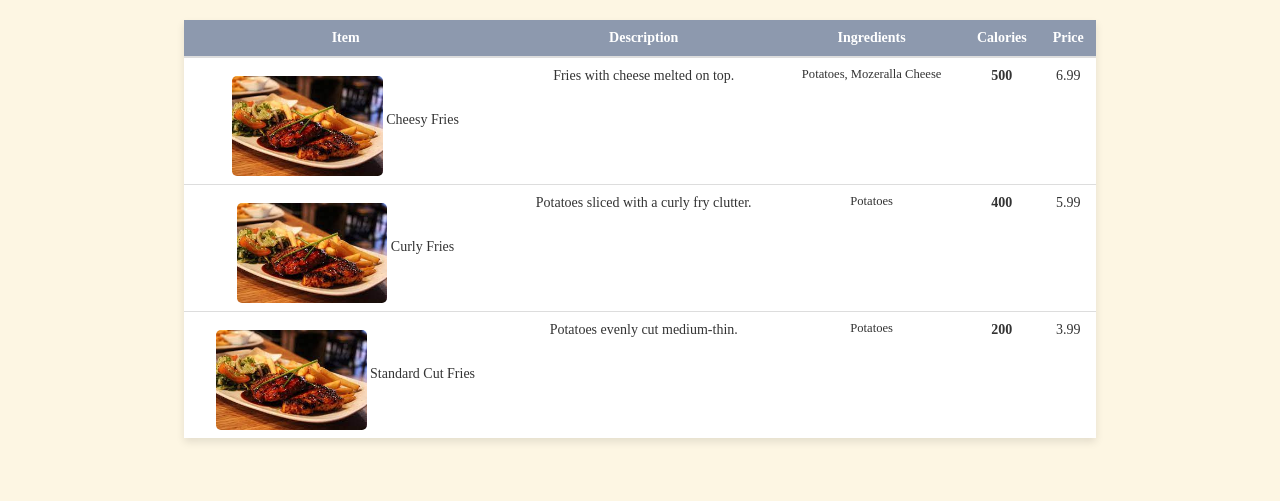
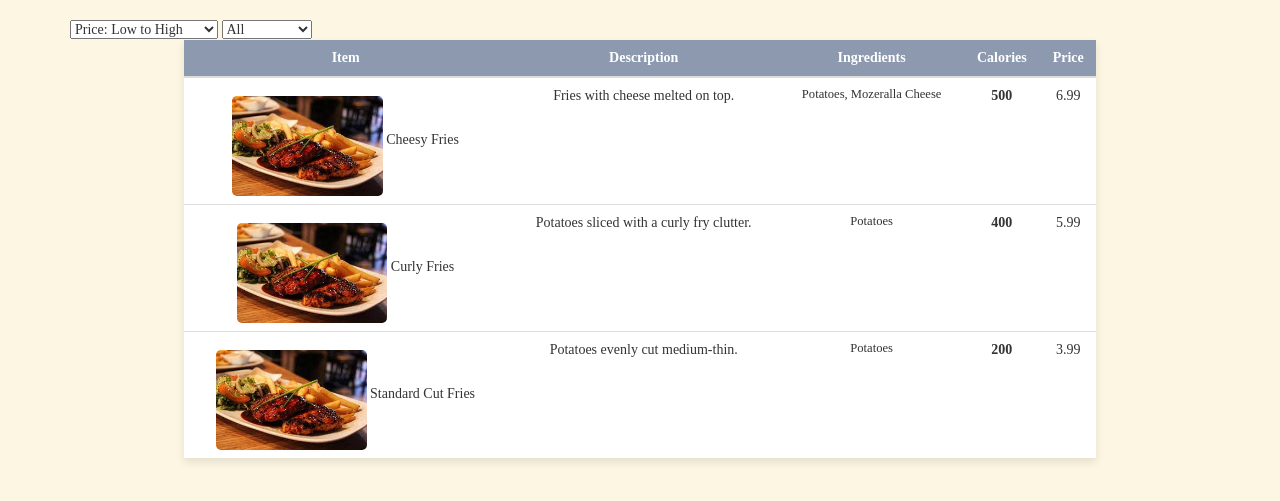
Before and after one commit to MartinOsmani/Restaurant-Management-System-Year-2-Team-Project, a Flask app: page /menu in a window 1280 px wide. Shown: the top 501 px of the page. Run offline with Flask 3, Linux system fonts and the light colour scheme; data comes from the database, SQL or seed files in the repository; some libraries are stand-ins or nearby versions.

Commit message:
Add filtering price,calorie filtering. Add dish type sorting.

```diff
--- a/flaskr/templates/menu.html
+++ b/flaskr/templates/menu.html
@@ -30,7 +30,7 @@
       color: #fff;
     }
     .menu-table .item-image img {
-      height: 100px; /* Adjust based on your needs */
+      height: 100px;
       width: auto;
       border-radius: 5px;
       margin-top: 10px;
@@ -48,6 +48,20 @@
 <body>
 
 <div class="container">
+  <div>
+    <select id="sortSelect" onchange="sortMenu()">
+      <option value="price-low-high">Price: Low to High</option>
+      <option value="price-high-low">Price: High to Low</option>
+      <option value="calorie-low-high">Calories: Low to High</option>
+      <option value="calorie-high-low">Calories: High to Low</option>
+    </select>
+    <select id="filterCategory" onchange="filterByCategory()">
+      <option value="all">All</option>
+      <option value="main">Main Dish</option>
+      <option value="starter">Starter Dish</option>
+      <option value="drink">Drinks</option>
+    </select>
+  </div>
   <div class="menu-table">
     <table class="table">
       <thead>
@@ -59,9 +73,9 @@
           <th>Price</th>
         </tr>
       </thead>
-      <tbody>
-        {% for item in menu_items %}
-          <tr>
+      <tbody id="menuItems">
+                {% for item in menu_items %}
+          <tr category="{{ item.menu_item_category }}">
             <td class="item-image">
               <img src="{{ item.menu_item_image_url }}" alt="{{ item.menu_item_name }}" class="item-thumbnail">
               <span class="item-name">{{ item.menu_item_name }}</span>
@@ -76,6 +90,45 @@
     </table>
   </div>
 </div>
+<script>
+function sortMenu() {
+  const sortValue = document.getElementById('sortSelect').value;
+  let rows = Array.from(document.getElementById('menuItems').rows);
 
+  switch(sortValue) {
+    case 'price-low-high':
+      rows.sort((a, b) => parseFloat(a.cells[4].textContent) - parseFloat(b.cells[4].textContent));
+      break;
+    case 'price-high-low':
+      rows.sort((a, b) => parseFloat(b.cells[4].textContent) - parseFloat(a.cells[4].textContent));
+      break;
+    case 'calorie-low-high':
+      rows.sort((a, b) => parseFloat(a.cells[3].textContent) - parseFloat(b.cells[3].textContent));
+      break;
+    case 'calorie-high-low':
+      rows.sort((a, b) => parseFloat(b.cells[3].textContent) - parseFloat(a.cells[3].textContent));
+      break;
+  }
+
+  const tbody = document.getElementById('menuItems');
+  tbody.innerHTML = '';
+  rows.forEach(row => tbody.appendChild(row));
+}
+
+function filterByCategory() {
+  const category = document.getElementById('filterCategory').value;
+  const rows = document.getElementById('menuItems').rows;
+
+  for (let i = 0; i < rows.length; i++) {
+    if (category === 'all' || rows[i].getAttribute('category') === category) {
+      rows[i].style.display = '';
+    } else {
+      rows[i].style.display = 'none';
+    }
+  }
+}
+
+filterByCategory();
+</script>
 </body>
 </html>
```
